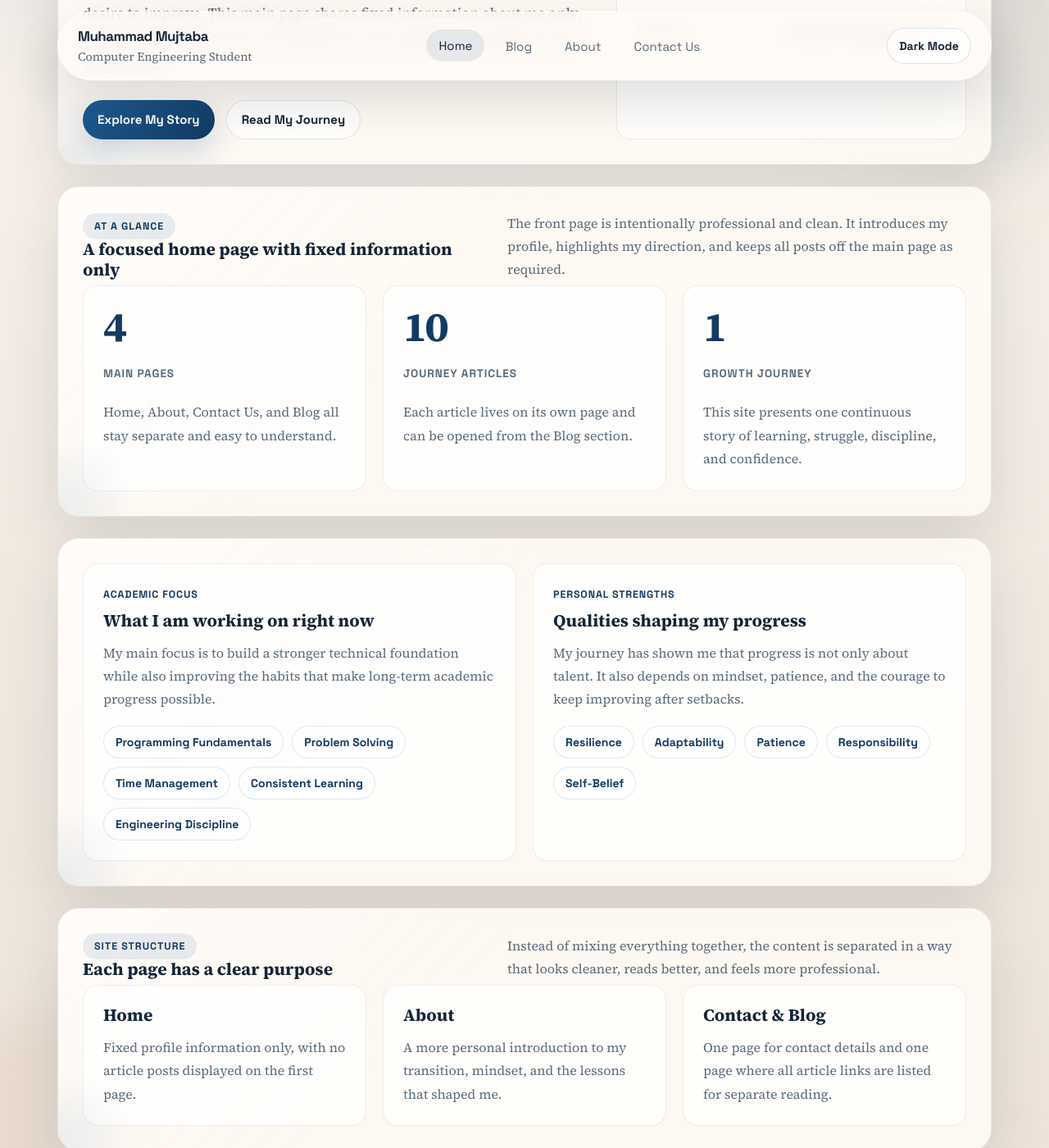
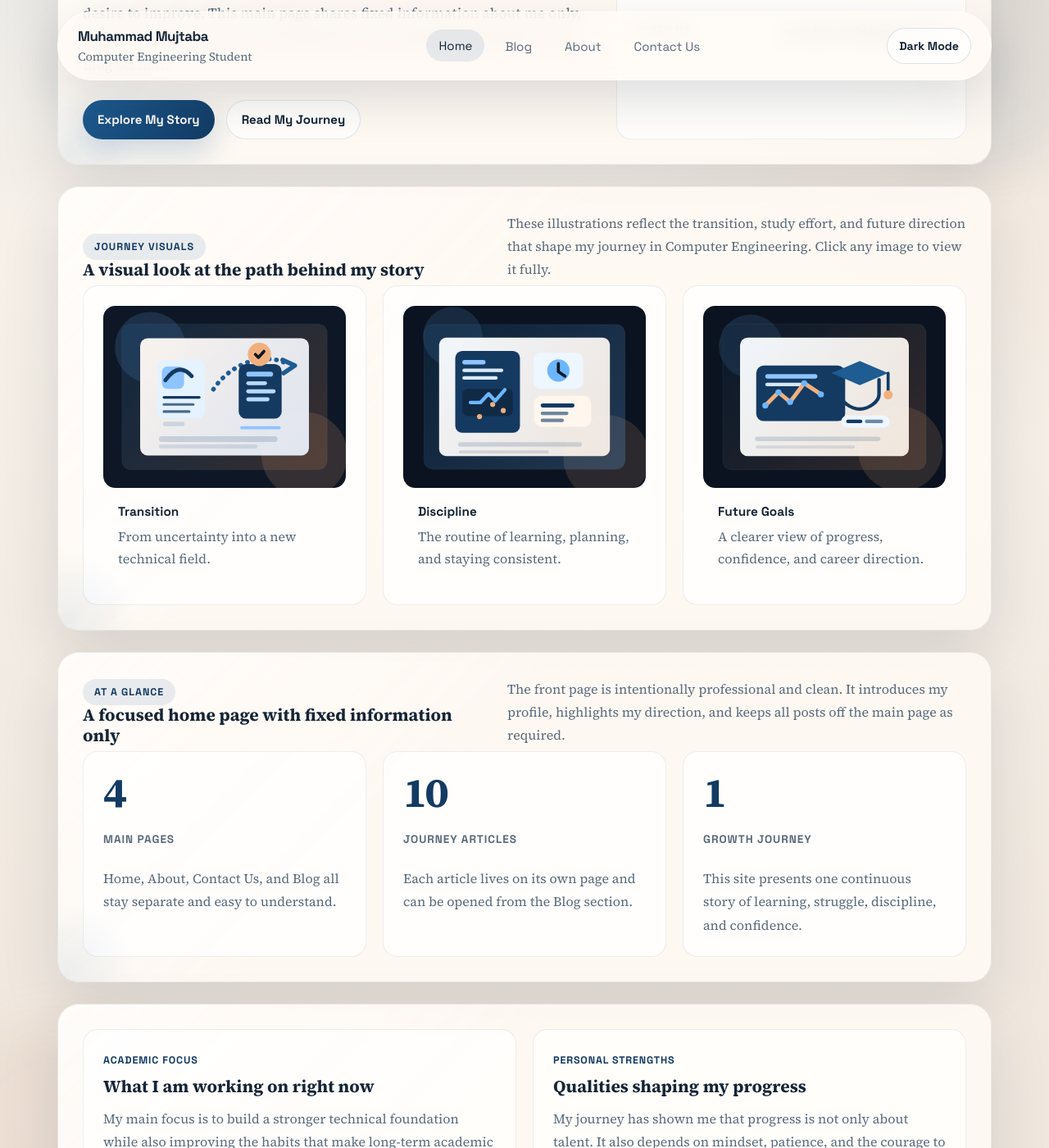
Before and after one commit to muhamamd-mujtaba/muhamamd-mujtaba.github.io, a Jekyll site: the page built from index.html, in a window 1280 px wide and 1400 px high, scrolled down 539 px. Shown: the whole window at 82% size. Built offline with Jekyll 4.4.1, drawn with Linux system fonts in a browser that asks for light colours.

Commit message:
Add content visuals and full image preview

```diff
--- /dev/null
+++ b/_includes/lightbox.html
@@ -0,0 +1,7 @@
+<div class="lightbox" id="image-lightbox" aria-hidden="true">
+  <div class="lightbox-backdrop" data-close-lightbox></div>
+  <div class="lightbox-dialog" role="dialog" aria-modal="true" aria-label="Image preview">
+    <button class="lightbox-close" type="button" data-close-lightbox aria-label="Close image preview">Close</button>
+    <img class="lightbox-image" src="" alt="">
+  </div>
+</div>
--- a/_layouts/default.html
+++ b/_layouts/default.html
@@ -11,6 +11,7 @@
     </main>
     {% include footer.html %}
   </div>
+  {% include lightbox.html %}
   <script src="{{ '/script.js' | relative_url }}"></script>
 </body>
 </html>
--- a/index.html
+++ b/index.html
@@ -47,6 +47,48 @@ footer_link_url: /blog.html
       </li>
     </ul>
   </aside>
+</section>
+
+<section class="surface" data-reveal>
+  <div class="section-header">
+    <div>
+      <span class="eyebrow">Journey Visuals</span>
+      <h2 class="section-heading">A visual look at the path behind my story</h2>
+    </div>
+    <p>
+      These illustrations reflect the transition, study effort, and future direction that shape my journey in
+      Computer Engineering. Click any image to view it fully.
+    </p>
+  </div>
+  <div class="visual-grid">
+    <figure class="visual-card">
+      <button class="image-button" type="button" data-open-lightbox data-lightbox-src="{{ '/assets/visual-transition.svg' | relative_url }}" data-lightbox-alt="Transition from one academic path into engineering">
+        <img src="{{ '/assets/visual-transition.svg' | relative_url }}" alt="Transition from one academic path into engineering">
+      </button>
+      <figcaption class="visual-caption">
+        <strong>Transition</strong>
+        From uncertainty into a new technical field.
+      </figcaption>
+    </figure>
+    <figure class="visual-card">
+      <button class="image-button" type="button" data-open-lightbox data-lightbox-src="{{ '/assets/visual-discipline.svg' | relative_url }}" data-lightbox-alt="Study discipline, planning, and steady academic effort">
+        <img src="{{ '/assets/visual-discipline.svg' | relative_url }}" alt="Study discipline, planning, and steady academic effort">
+      </button>
+      <figcaption class="visual-caption">
+        <strong>Discipline</strong>
+        The routine of learning, planning, and staying consistent.
+      </figcaption>
+    </figure>
+    <figure class="visual-card">
+      <button class="image-button" type="button" data-open-lightbox data-lightbox-src="{{ '/assets/visual-future.svg' | relative_url }}" data-lightbox-alt="Future goals, growth, and professional direction">
+        <img src="{{ '/assets/visual-future.svg' | relative_url }}" alt="Future goals, growth, and professional direction">
+      </button>
+      <figcaption class="visual-caption">
+        <strong>Future Goals</strong>
+        A clearer view of progress, confidence, and career direction.
+      </figcaption>
+    </figure>
+  </div>
 </section>
 
 <section class="surface" data-reveal>
--- a/script.js
+++ b/script.js
@@ -9,6 +9,10 @@ document.addEventListener("DOMContentLoaded", () => {
   const revealItems = document.querySelectorAll("[data-reveal]");
   const filterButtons = document.querySelectorAll("[data-filter-group] .filter-chip");
   const postCards = document.querySelectorAll(".post-card[data-tags]");
+  const lightbox = document.querySelector("#image-lightbox");
+  const lightboxImage = lightbox ? lightbox.querySelector(".lightbox-image") : null;
+  const lightboxTriggers = document.querySelectorAll("[data-open-lightbox]");
+  const lightboxClosers = lightbox ? lightbox.querySelectorAll("[data-close-lightbox]") : [];
   const storageKey = "mujtaba-theme";
 
   const setTheme = (theme) => {
@@ -115,4 +119,45 @@ document.addEventListener("DOMContentLoaded", () => {
       });
     });
   }
+
+  if (lightbox && lightboxImage && lightboxTriggers.length) {
+    const closeLightbox = () => {
+      lightbox.classList.remove("is-open");
+      lightbox.setAttribute("aria-hidden", "true");
+      lightboxImage.setAttribute("src", "");
+      lightboxImage.setAttribute("alt", "");
+      body.style.overflow = "";
+    };
+
+    const openLightbox = (src, alt) => {
+      lightboxImage.setAttribute("src", src);
+      lightboxImage.setAttribute("alt", alt || "Image preview");
+      lightbox.classList.add("is-open");
+      lightbox.setAttribute("aria-hidden", "false");
+      body.style.overflow = "hidden";
+    };
+
+    lightboxTriggers.forEach((trigger) => {
+      trigger.addEventListener("click", () => {
+        const source = trigger.dataset.lightboxSrc || trigger.querySelector("img")?.getAttribute("src");
+        const alt = trigger.dataset.lightboxAlt || trigger.querySelector("img")?.getAttribute("alt") || "";
+
+        if (!source) {
+          return;
+        }
+
+        openLightbox(source, alt);
+      });
+    });
+
+    lightboxClosers.forEach((closer) => {
+      closer.addEventListener("click", closeLightbox);
+    });
+
+    document.addEventListener("keydown", (event) => {
+      if (event.key === "Escape" && lightbox.classList.contains("is-open")) {
+        closeLightbox();
+      }
+    });
+  }
 });
--- a/styles.css
+++ b/styles.css
@@ -393,7 +393,9 @@ img {
 .timeline-item,
 .detail-card,
 .form-card,
-.summary-card {
+.summary-card,
+.visual-card,
+.featured-visual {
   border: 1px solid var(--soft-border);
   border-radius: var(--radius-sm);
   background: var(--card-bg);
@@ -408,7 +410,9 @@ img {
 .timeline-item:hover,
 .detail-card:hover,
 .form-card:hover,
-.summary-card:hover {
+.summary-card:hover,
+.visual-card:hover,
+.featured-visual:hover {
   transform: translateY(-3px);
   box-shadow: 0 18px 42px rgba(18, 34, 52, 0.11);
   border-color: rgba(30, 92, 146, 0.16);
@@ -542,7 +546,8 @@ button.filter-chip.active {
 .grid-3,
 .grid-2,
 .blog-grid,
-.contact-grid {
+.contact-grid,
+.visual-grid {
   display: grid;
   gap: 20px;
 }
@@ -563,6 +568,14 @@ button.filter-chip.active {
   grid-template-columns: repeat(2, minmax(0, 1fr));
 }
 
+.visual-grid {
+  grid-template-columns: repeat(3, minmax(0, 1fr));
+}
+
+.visual-grid-duo {
+  grid-template-columns: repeat(2, minmax(0, 1fr));
+}
+
 .info-card,
 .detail-card,
 .summary-card,
@@ -570,7 +583,8 @@ button.filter-chip.active {
 .contact-card,
 .form-card,
 .post-card,
-.article-card {
+.article-card,
+.visual-card {
   padding: 24px;
 }
 
@@ -693,6 +707,68 @@ button.filter-chip.active {
   max-width: 780px;
   color: var(--muted);
   line-height: 1.82;
+}
+
+.featured-visual-section {
+  display: grid;
+  gap: 20px;
+}
+
+.featured-visual,
+.visual-card {
+  margin: 0;
+  border: 1px solid var(--soft-border);
+  border-radius: var(--radius-sm);
+  background: var(--card-bg);
+  overflow: hidden;
+}
+
+.image-button {
+  display: block;
+  width: 100%;
+  padding: 0;
+  border: 0;
+  background: transparent;
+  cursor: zoom-in;
+}
+
+.image-button:focus-visible {
+  outline: 3px solid rgba(30, 92, 146, 0.22);
+  outline-offset: -3px;
+}
+
+.featured-visual img,
+.visual-card img {
+  display: block;
+  width: 100%;
+  height: auto;
+  object-fit: contain;
+  background:
+    radial-gradient(circle at top left, rgba(107, 182, 255, 0.08), transparent 28%),
+    radial-gradient(circle at right 18%, rgba(240, 176, 126, 0.08), transparent 24%),
+    linear-gradient(180deg, rgba(255, 255, 255, 0.03), rgba(255, 255, 255, 0));
+}
+
+.visual-card img {
+  aspect-ratio: 4 / 3;
+}
+
+.featured-visual img {
+  aspect-ratio: 16 / 9;
+}
+
+.visual-caption {
+  display: grid;
+  gap: 4px;
+  padding: 16px 18px 18px;
+  color: var(--muted);
+  line-height: 1.7;
+}
+
+.visual-caption strong {
+  color: var(--ink);
+  font-family: "Space Grotesk", Arial, sans-serif;
+  font-size: 0.96rem;
 }
 
 .timeline {
@@ -864,6 +940,66 @@ button.filter-chip.active {
   font-size: 0.92rem;
 }
 
+.lightbox {
+  position: fixed;
+  inset: 0;
+  z-index: 90;
+  display: grid;
+  place-items: center;
+  padding: 22px;
+  visibility: hidden;
+  opacity: 0;
+  pointer-events: none;
+  transition: opacity 0.25s ease, visibility 0.25s ease;
+}
+
+.lightbox.is-open {
+  visibility: visible;
+  opacity: 1;
+  pointer-events: auto;
+}
+
+.lightbox-backdrop {
+  position: absolute;
+  inset: 0;
+  background: rgba(6, 10, 18, 0.78);
+  backdrop-filter: blur(10px);
+}
+
+.lightbox-dialog {
+  position: relative;
+  z-index: 1;
+  display: grid;
+  gap: 14px;
+  justify-items: end;
+  width: min(100%, 1120px);
+}
+
+.lightbox-close {
+  min-height: 42px;
+  padding: 0 14px;
+  border: 1px solid rgba(255, 255, 255, 0.18);
+  border-radius: 999px;
+  background: rgba(10, 16, 28, 0.88);
+  color: #eef5ff;
+  font-family: "Space Grotesk", Arial, sans-serif;
+  font-size: 0.9rem;
+  font-weight: 700;
+  cursor: pointer;
+}
+
+.lightbox-image {
+  display: block;
+  max-width: min(92vw, 1080px);
+  max-height: 82vh;
+  width: auto;
+  height: auto;
+  border-radius: 20px;
+  background: #0c1420;
+  object-fit: contain;
+  box-shadow: 0 26px 70px rgba(0, 0, 0, 0.35);
+}
+
 .js-ready [data-reveal] {
   opacity: 0;
   transform: translateY(20px);
@@ -886,6 +1022,8 @@ button.filter-chip.active {
   .grid-3,
   .blog-grid,
   .contact-grid,
+  .visual-grid,
+  .visual-grid-duo,
   .stats-row {
     grid-template-columns: 1fr;
   }
@@ -950,4 +1088,13 @@ button.filter-chip.active {
     flex-direction: column;
     align-items: flex-start;
   }
+
+  .lightbox {
+    padding: 14px;
+  }
+
+  .lightbox-image {
+    max-width: 100%;
+    max-height: 76vh;
+  }
 }
```
Also changed, not shown: about.html (+21 -0 lines), blog.html (+32 -0 lines), assets/visual-discipline.svg (added), assets/visual-future.svg (added), assets/visual-transition.svg (added).
